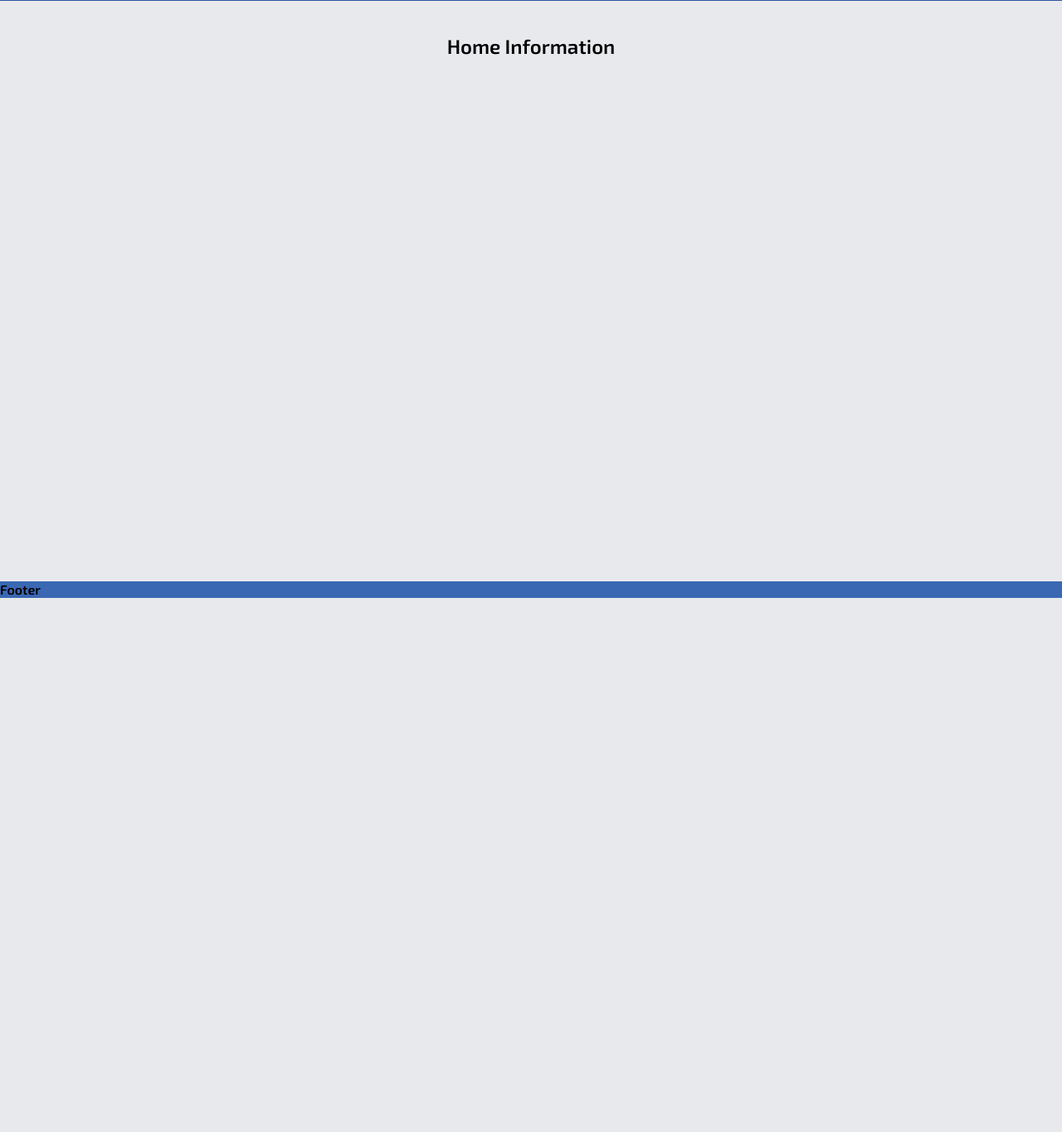
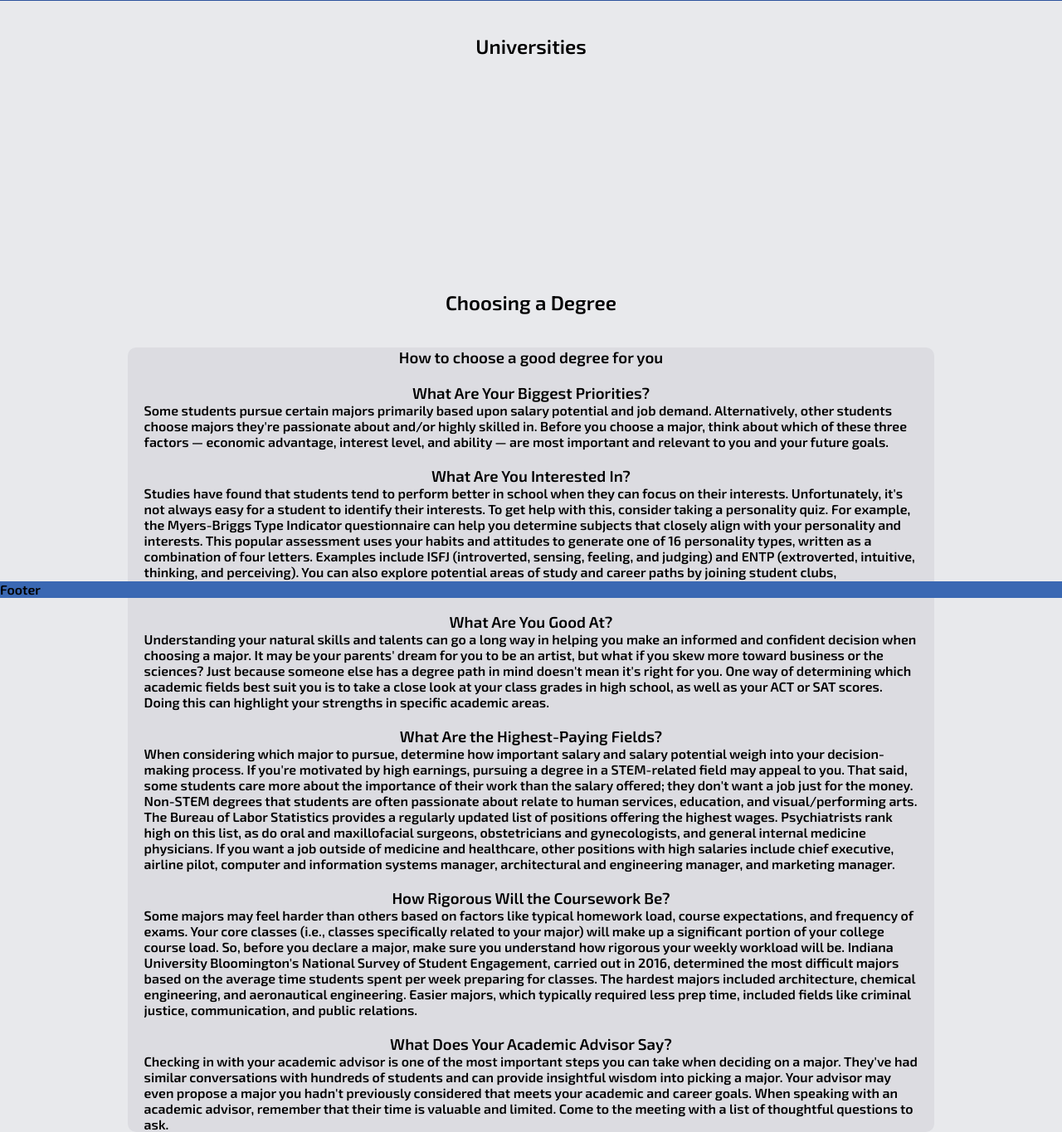
Before and after one commit to KushDesai04/13DTP-Project, a Flask app: page / in a window 1280 px wide. Shown: the part 79-1444 px from the top of the page at 83% size. Before the commit the page ends 800 px from the top, so only its background shows below. Run offline with Flask 2, Linux system fonts and the light colour scheme; data that the repository does not hold is empty.

Commit message:
add info about choosing degrees in home page

```diff
--- a/main.py
+++ b/main.py
@@ -115,8 +115,12 @@
   else:
     print(form.errors)
 
+  sort_by = "alphabet"
   # Sort degrees by name
-  degrees = sorted(degrees, key=lambda degree: degree.name)
+  if sort_by == "alphabet":
+    degrees = sorted(degrees, key=lambda degree: degree.name)
+  elif sort_by == "likes":
+    degrees = sorted(degrees, key=lambda degree: degree.likes)
 
   return render_template('degrees.html', degrees = degrees, forms=form)
 
--- a/static/css/style.css
+++ b/static/css/style.css
@@ -54,6 +54,27 @@
 
 header h1 a {
   color: white;
+}
+
+.text{
+  width: 80%;
+  margin: 0 auto;
+}
+
+
+.subtext{
+  background: #262a3f10;
+  text-align: center;
+  border-radius: 10px;
+}
+
+.subtext ul li{
+  margin: 20px;
+  list-style: none;
+}
+
+.subtext ul li p{
+  text-align: left;
 }
 
 /**
@@ -193,33 +214,44 @@
 }
 
 .table {
-  width: 50%;
-  height: 50vh;
+  width: 0%;
+  height: 25vh;
   margin: 0 auto;
+  border-spacing: 0px;
+  border-radius: 10px;
 }
 
-.table tr:nth-child(even){
+.table:nth-child(even){
   background-color: #262a3f10;
+
 }
 
-.table tr:nth-child(even) a{
+.table tr{
+  border: 1px solid var(--clr_tertiary);
+}
+
+.table:nth-child(even) a{
   float: right;
+  width: 100%;
+  height: 100%;
+  text-align: center;
+  /* vertical-align: middle; */
+  display: flex;
+  flex-direction: column;
+  justify-content: space-around;
+
 }
 
 
-.table tr:nth-child(odd){
-  background-color:#262a3f20;
-}
 
-
-.table tr td a {
+.table td a {
   color: #262a3f;
   display: inline-block;
   padding: 10px 25px;
   position: relative;
   width: 25%;
 }
-.table tr td a:after {
+.table td a:after {
   background: none repeat scroll 0 0 transparent;
   bottom: 0;
   content: "";
@@ -231,7 +263,7 @@
   transition: width 0.3s ease 0s, left 0.3s ease 0s;
   width: 0;
 }
-.table tr td a:hover:after {
+.table td a:hover:after {
   width: 100%;
   left: 0;
 }
@@ -310,17 +342,18 @@
   position: absolute;
   top: 17vh;
   right: 1vh;
-  background-color: rgba(0,0,0,0.2);
+  background-color: var(--clr_bg);
   border: 1px solid rgba(0,0,0,0.2);
   border-radius: 15px;
 }
 
 .grid-container .grid-item button:hover{
-  background-color: rgba(0,0,0,0.4);
+  background-color: rgba(0,0,0,0.1);
 }
 
 .grid-container .grid-item button p{
   font-size: 1vh;
+  color: var(--clr_primary);
 }
 
 .grid-container .grid-item a:hover p {
@@ -332,6 +365,8 @@
   opacity: 0;
   transition: all 0.4s ease-in-out 0s;
   height: 0.1vh;
+  display: flex;
+  justify-content: center;
 }
 
 .grid-container .grid-item a:hover .overlay {
--- a/templates/degrees.html
+++ b/templates/degrees.html
@@ -35,7 +35,7 @@
                 </a>
             </div>
             <div>
-            <button id = "button" type="submit" onclick="func('{{degree.name}}')"><p>👍</p></button>
+            <button id = "button" type="submit" onclick="func('{{degree.name}}')"><p>&#10084;</p></button>
             </div>
         </div> <!-- closing grid-item-->
         </a>
--- a/templates/home.html
+++ b/templates/home.html
@@ -1,15 +1,68 @@
 {% extends 'layout.html' %}
 {% block content %}
 <div class="home">
-<h2>Home Information</h2>
+<h2>Universities</h2>
 <table class = "table">
-    {% for university in universities %}
-        <tr>
+    <tr>
+        {% for university in universities %}
             <td>
                 <a href="{{ url_for('university', id = university.id) }}">{{ university.name }}</a>
             </td>
-        </tr>
-    {% endfor %}
+        {% endfor %}
+    </tr>
 </table>
+
+<div class = "text">
+    <h2>Choosing a Degree</h2>
+    <div class="subtext">
+        <h3>How to choose a good degree for you</h3>
+        <ul>
+            <li>
+                <h3>What Are Your Biggest Priorities?</h3>
+                <p>Some students pursue certain majors primarily based upon salary potential and job demand. Alternatively, other students choose majors they're passionate about and/or highly skilled in. Before you choose a major, think about which of these three factors — economic advantage, interest level, and ability — are most important and relevant to you and your future goals.
+            </p></li>
+            <li>
+                <h3>What Are You Interested In?</h3>
+                <p>Studies have found that students tend to perform better in school when they can focus on their interests. Unfortunately, it's not always easy for a student to identify their interests.
+
+                To get help with this, consider taking a personality quiz. For example, the Myers-Briggs Type Indicator questionnaire can help you determine subjects that closely align with your personality and interests.
+
+                This popular assessment uses your habits and attitudes to generate one of 16 personality types, written as a combination of four letters. Examples include ISFJ (introverted, sensing, feeling, and judging) and ENTP (extroverted, intuitive, thinking, and perceiving).
+
+                You can also explore potential areas of study and career paths by joining student clubs, volunteering, working a part-time job on campus, managing a side hustle, or completing internships.
+            </p></li>
+            <li>
+                <h3>What Are You Good At?</h3>
+                <p>Understanding your natural skills and talents can go a long way in helping you make an informed and confident decision when choosing a major. It may be your parents' dream for you to be an artist, but what if you skew more toward business or the sciences? Just because someone else has a degree path in mind doesn't mean it's right for you.
+
+                One way of determining which academic fields best suit you is to take a close look at your class grades in high school, as well as your ACT or SAT scores. Doing this can highlight your strengths in specific academic areas.
+            </p></li>
+            <li>
+                <h3>What Are the Highest-Paying Fields?</h3>
+                <p>When considering which major to pursue, determine how important salary and salary potential weigh into your decision-making process. If you're motivated by high earnings, pursuing a degree in a STEM-related field may appeal to you.
+
+                That said, some students care more about the importance of their work than the salary offered; they don't want a job just for the money. Non-STEM degrees that students are often passionate about relate to human services, education, and visual/performing arts.
+
+                The Bureau of Labor Statistics provides a regularly updated list of positions offering the highest wages. Psychiatrists rank high on this list, as do oral and maxillofacial surgeons, obstetricians and gynecologists, and general internal medicine physicians.
+
+                If you want a job outside of medicine and healthcare, other positions with high salaries include chief executive, airline pilot, computer and information systems manager, architectural and engineering manager, and marketing manager.
+            </p></li>
+            <li>
+                <h3>How Rigorous Will the Coursework Be?</h3>
+                <p>Some majors may feel harder than others based on factors like typical homework load, course expectations, and frequency of exams. Your core classes (i.e., classes specifically related to your major) will make up a significant portion of your college course load. So, before you declare a major, make sure you understand how rigorous your weekly workload will be.
+
+                Indiana University Bloomington's National Survey of Student Engagement, carried out in 2016, determined the most difficult majors based on the average time students spent per week preparing for classes. The hardest majors included architecture, chemical engineering, and aeronautical engineering.
+
+                Easier majors, which typically required less prep time, included fields like criminal justice, communication, and public relations.
+            </p></li>
+            <li>
+                <h3>What Does Your Academic Advisor Say?</h3>
+                <p>Checking in with your academic advisor is one of the most important steps you can take when deciding on a major. They've had similar conversations with hundreds of students and can provide insightful wisdom into picking a major. Your advisor may even propose a major you hadn't previously considered that meets your academic and career goals.
+
+                When speaking with an academic advisor, remember that their time is valuable and limited. Come to the meeting with a list of thoughtful questions to ask.
+            </p></li>
+        </ul>
+    </div>
+</div>
 </div>
 {% endblock %}
```
